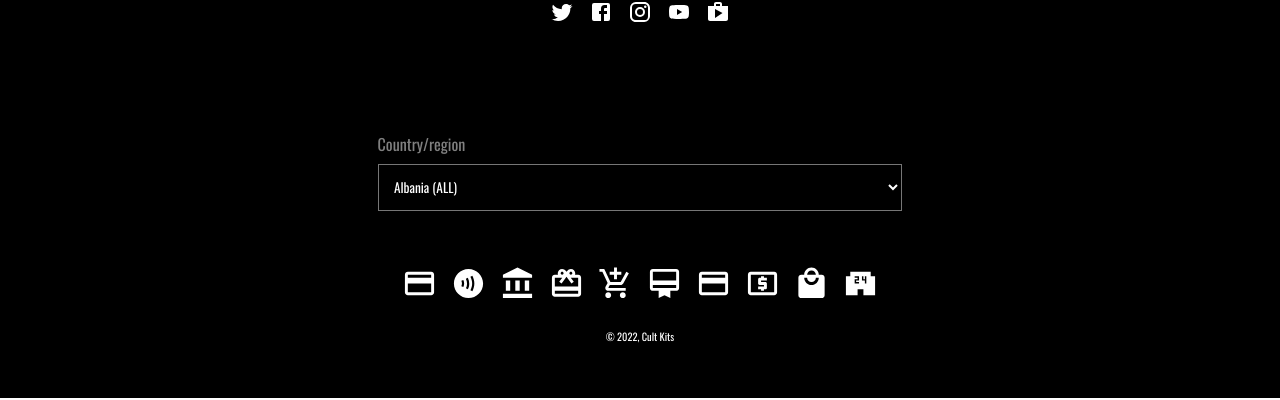
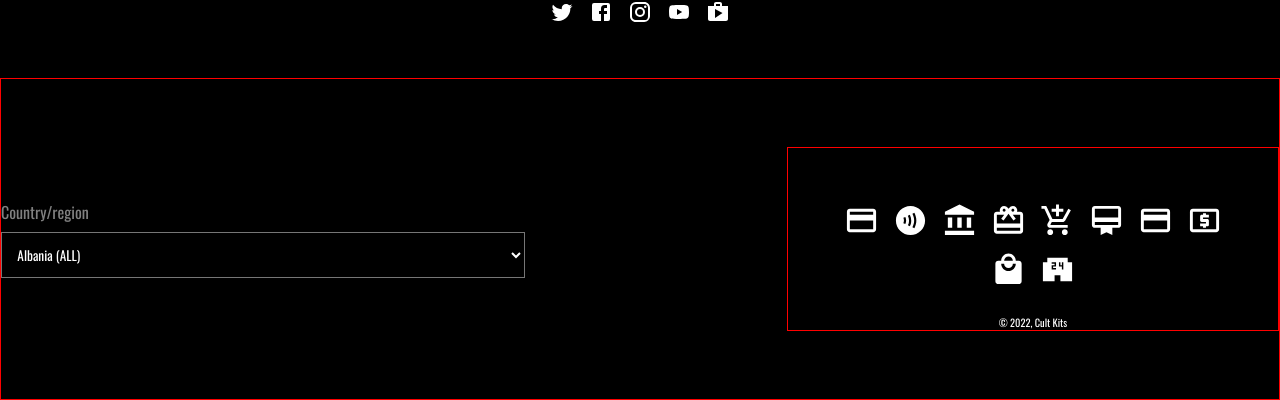
Before and after one commit to rcqx/cultkits, a React (Create React App) app: page / in a window 1280 px wide. Shown: the part 4941-5341 px from the top of the page. Built offline with nearby package versions, Linux system fonts and the light colour scheme; the HTML template or start-up script is replaced by a standard one.

Commit message:
Last commit

```diff
--- a/src/components/Region.jsx
+++ b/src/components/Region.jsx
@@ -20,6 +20,12 @@
   justify-content: center;
   align-items: center;
   height: 20em;
+
+  @media (min-width: 768px) {
+    flex-direction: row;
+    border: 1px solid red;
+    justify-content: space-between;
+  }
 `;
 
 const SelectContainer = styled.div`
@@ -55,6 +61,13 @@
   margin-top: 2em;
 `;
 
+const RegionRight = styled.div`
+  display: flex;
+  flex-direction: column;
+  align-items: center;
+  border: 1px solid red;
+`;
+
 const Region = () => (
   <Container>
     <SelectContainer>
@@ -67,6 +80,7 @@
         ))}
       </Select>
     </SelectContainer>
+    <RegionRight>
       <PaymentsContainer>
         <Payment fontSize="large" style={{ color: 'white', margin: '0.2em' }} />
         <Contactless fontSize="large" style={{ color: 'white', margin: '0.2em' }} />
@@ -82,6 +96,7 @@
       <Cr>
         © 2022, Cult Kits
       </Cr>
+    </RegionRight>
   </Container>
 );
 
```
Lines whose indentation alone changed are shown as unchanged.
